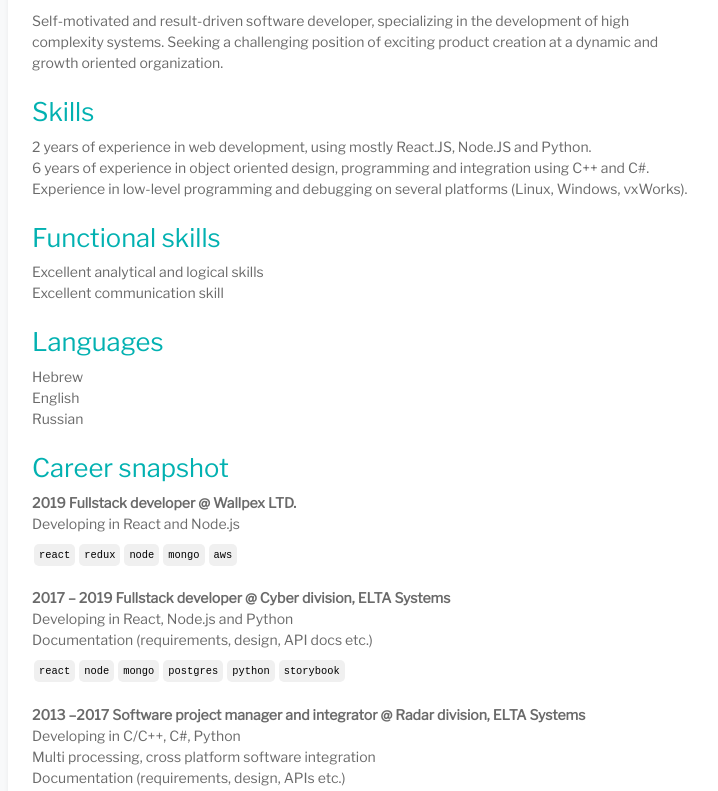
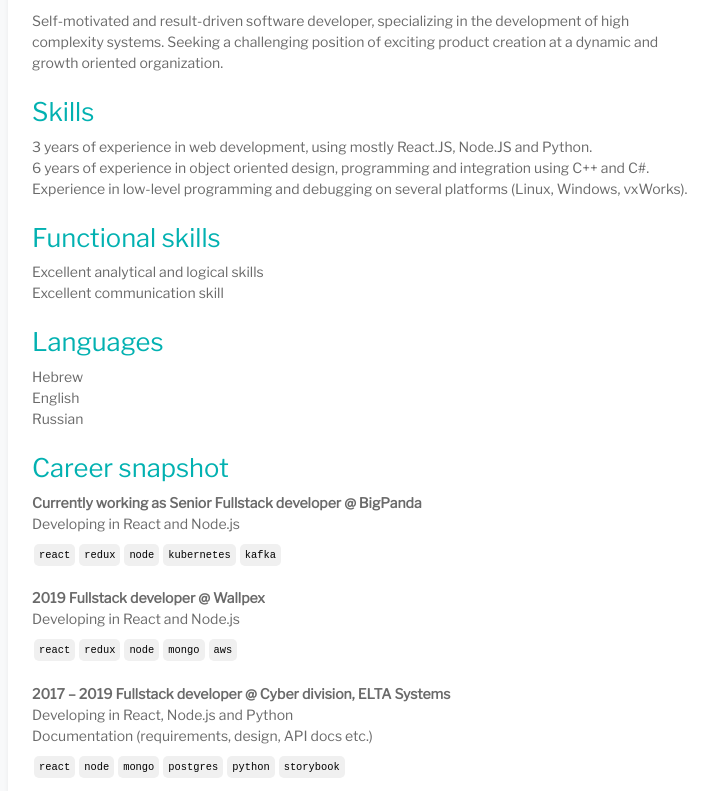
Before and after one commit to Guzzur/razzy.dev, a React (Create React App) app: page /about in a window 1280 px wide. Shown: the part 460-1251 px from the top of the page, without its empty margins (272-990 px from the left). Built offline with nearby package versions, Linux system fonts and the light colour scheme.

Commit message:
add riddles section

```diff
--- a/src/components/AboutMe.jsx
+++ b/src/components/AboutMe.jsx
@@ -58,7 +58,7 @@ class AboutMe extends React.Component {
         <div className="mt-4">
           <h3>Skills</h3>
           <div>
-            2 years of experience in web development, using mostly React.JS, Node.JS and Python.
+            3 years of experience in web development, using mostly React.JS, Node.JS and Python.
           </div>
           <div>
             6 years of experience in object oriented design, programming and integration using C++
@@ -86,7 +86,13 @@ class AboutMe extends React.Component {
         <div className="mt-4">
           <h3>Career snapshot</h3>
           {/*  */}
-          <div className="font-weight-bold">2019 Fullstack developer @ Wallpex LTD.</div>
+          <div className="font-weight-bold">Currently working as Senior Fullstack developer @ BigPanda</div>
+          <div>Developing in React and Node.js</div>
+          <div className="mt-2">
+            <Buzzwords projectName="wallpex" words={["react", "redux", "node", "kubernetes", "kafka"]} />
+          </div>
+          {/*  */}
+          <div className="mt-4 font-weight-bold">2019 Fullstack developer @ Wallpex</div>
           <div>Developing in React and Node.js</div>
           <div className="mt-2">
             <Buzzwords projectName="wallpex" words={["react", "redux", "node", "mongo", "aws"]} />
--- a/src/components/AppBody.jsx
+++ b/src/components/AppBody.jsx
@@ -3,7 +3,8 @@ import { Route, Switch } from "react-router-dom";
 
 import { Row, Col } from "react-bootstrap";
 
-import PostsList from "./PostsList";
+import Riddle from "./Riddle"
+// import PostsList from "./PostsList";
 import ProjectsList from "./ProjectsList";
 import AboutMe from "./AboutMe";
 
@@ -17,7 +18,8 @@ class AppBody extends React.Component {
               {/* Menu comes here */}
               {this.props.children}
               <Switch>
-                <Route path="/posts" component={PostsList} />
+                {/* <Route path="/posts" component={PostsList} /> */}
+                <Route path="/riddles" component={Riddle} />
                 <Route path="/projects" component={ProjectsList} />
                 <Route path="/about" component={AboutMe} />
                 <Route component={AboutMe} />
--- a/src/components/Menu.jsx
+++ b/src/components/Menu.jsx
@@ -7,7 +7,7 @@ import { closeMenu } from "../store/actions/ui";
 // import { Row, Col } from "react-bootstrap";
 
 import { FontAwesomeIcon } from "@fortawesome/react-fontawesome";
-import { faEdit, faSuitcase, faAddressCard } from "@fortawesome/free-solid-svg-icons";
+import { faDice, faSuitcase, faAddressCard } from "@fortawesome/free-solid-svg-icons";
 
 class Menu extends React.Component {
   render() {
@@ -18,22 +18,28 @@ class Menu extends React.Component {
         onClick={this.props.closeMenu}
         style={{ display: show ? "block" : "none" }}
       >
-        <Link to={"/posts"}>
+        {/* <Link to={"/posts"}>
           <div className="menu-item">
             <FontAwesomeIcon icon={faEdit} className="mr-4" />
             Posts
           </div>
+        </Link> */}
+        <Link to={"/about"}>
+          <div className="menu-item">
+            <FontAwesomeIcon icon={faAddressCard} className="mr-4" />
+            About
+          </div>
         </Link>
+        {/* <Link to={"/riddles"}>
+          <div className="menu-item">
+            <FontAwesomeIcon icon={faDice} className="mr-4" />
+            Riddles
+          </div>
+        </Link> */}
         <Link to={"/projects"}>
           <div className="menu-item">
             <FontAwesomeIcon icon={faSuitcase} className="mr-4" />
             Projects
-          </div>
-        </Link>
-        <Link to={"/about"}>
-          <div className="menu-item">
-            <FontAwesomeIcon icon={faAddressCard} className="mr-4" />
-            About
           </div>
         </Link>
         <div className="menu-curtain" />
--- a/src/css/app.css
+++ b/src/css/app.css
@@ -57,6 +57,24 @@
   padding-right: 1rem;
   font-size: 1.3rem;
   border-top: 1px #f0f0f0 solid;
+}
+
+/* Riddles */
+.riddle-code {
+
+}
+
+.riddle-code input {
+  width: 15rem;
+  height: 4rem;
+  text-align: center;
+  font-size: 3.8rem;
+}
+
+.riddle-code button {
+  width: 15rem;
+  height: 4rem;
+  border: 1px solid #cccccc;
 }
 
 /* Slideshow */
--- a/src/css/theme.css
+++ b/src/css/theme.css
@@ -47,7 +47,7 @@ h5 {
 }
 
 ::selection {
-  background-color: var(--primary-color);
+  background-color: var(--secondary-color);
   color: var(--fifth-color);
 }
 
```
Also changed, not shown: 1 other file (tests, documents, lock files or other folders).
